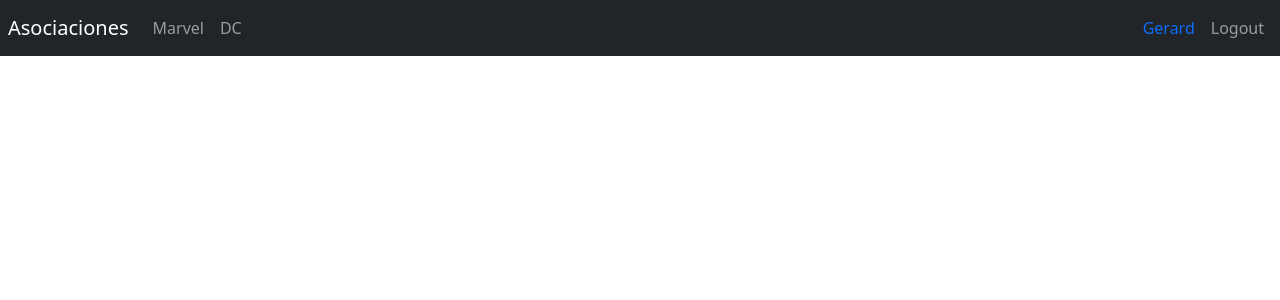
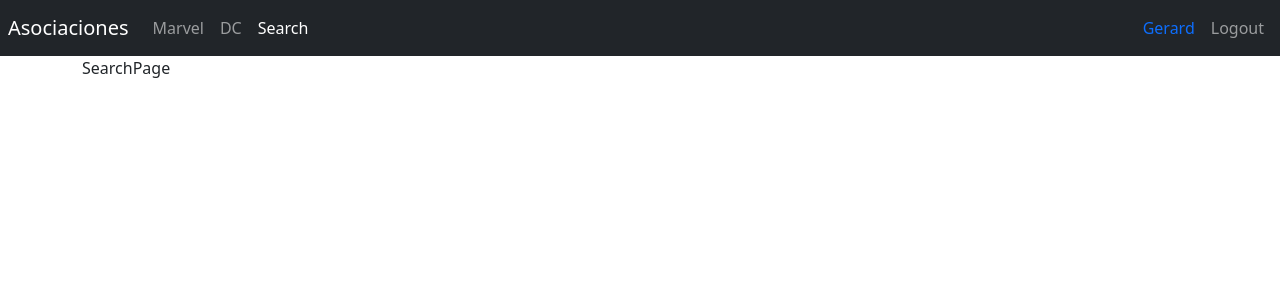
Before and after one commit to ggarciagrau/heroes-app, a React (Vite) app: page /search in a window 1280 px wide. Shown: the top 300 px of the page. Built offline with nearby package versions, Linux system fonts and the light colour scheme.

Commit message:
Subroutes files to hide navbar from login

```diff
--- a/src/modules/heroes/index.js
+++ b/src/modules/heroes/index.js
@@ -1 +1,2 @@
 export * from './pages';
+export * from './routes/HeroesRoutes';
--- /dev/null
+++ b/src/modules/heroes/pages/HeroPage.jsx
@@ -0,0 +1,6 @@
+export const HeroPage = () => {
+
+    return (
+        <>HeroPage</>
+    );
+}
--- /dev/null
+++ b/src/modules/heroes/pages/SearchPage.jsx
@@ -0,0 +1,6 @@
+export const SearchPage = () => {
+
+    return (
+        <>SearchPage</>
+    );
+}
--- a/src/modules/heroes/pages/index.js
+++ b/src/modules/heroes/pages/index.js
@@ -1,2 +1,4 @@
 export * from './DcPage';
 export * from './MarvelPage';
+export * from './SearchPage';
+export * from './HeroPage';
--- /dev/null
+++ b/src/modules/heroes/routes/HeroesRoutes.jsx
@@ -0,0 +1,22 @@
+import { Navbar } from "../../ui";
+import { Routes, Route, Navigate } from "react-router-dom";
+import { DcPage, MarvelPage, SearchPage, HeroPage } from "../pages";
+
+export const HeroesRoutes = () => {
+  return (
+    <>
+      <Navbar />
+      <div className="container">
+        <Routes>
+          <Route path="dc" element={<DcPage />} />
+          <Route path="marvel" element={<MarvelPage />} />
+
+          <Route path="search" element={<SearchPage />} />
+          <Route path="hero" element={<HeroPage />} />
+
+          <Route path="/" element={<Navigate to={"marvel"} />} />
+        </Routes>
+      </div>
+    </>
+  );
+};
--- a/src/modules/ui/components/Navbar.jsx
+++ b/src/modules/ui/components/Navbar.jsx
@@ -16,6 +16,10 @@
           <NavLink className={({isActive}) => `nav-item nav-link ${isActive ? 'active' : ""}`} to="/dc">
             DC
           </NavLink>
+
+          <NavLink className={({isActive}) => `nav-item nav-link ${isActive ? 'active' : ""}`} to="/search">
+            Search
+          </NavLink>
         </div>
       </div>
 
--- a/src/router/AppRouter.jsx
+++ b/src/router/AppRouter.jsx
@@ -1,19 +1,14 @@
 import { Routes, Route, Navigate } from "react-router-dom";
-import { MarvelPage } from "../modules/heroes";
-import { DcPage } from "../modules/heroes";
+import { HeroesRoutes } from "../modules/heroes/routes/HeroesRoutes";
 import { LoginPage } from "../modules/auth";
 import { Navbar } from "../modules/ui";
 
 export const AppRouter = () => {
   return (
     <>
-      <Navbar />
       <Routes>
-        <Route path="dc" element={<DcPage />} />
-        <Route path="marvel" element={<MarvelPage />} />
-
-        <Route path="/" element={<Navigate to={"login"} />} />
         <Route path="login" element={<LoginPage />} />
+        <Route path="/*" element={<HeroesRoutes />}/>
       </Routes>
     </>
   );
```
